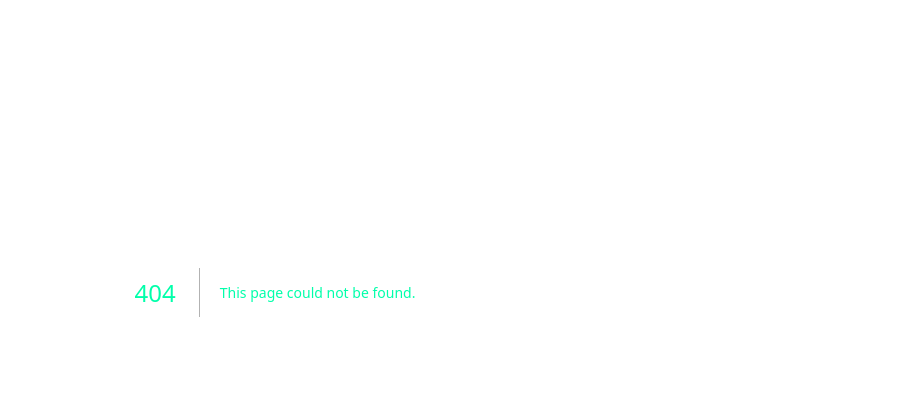
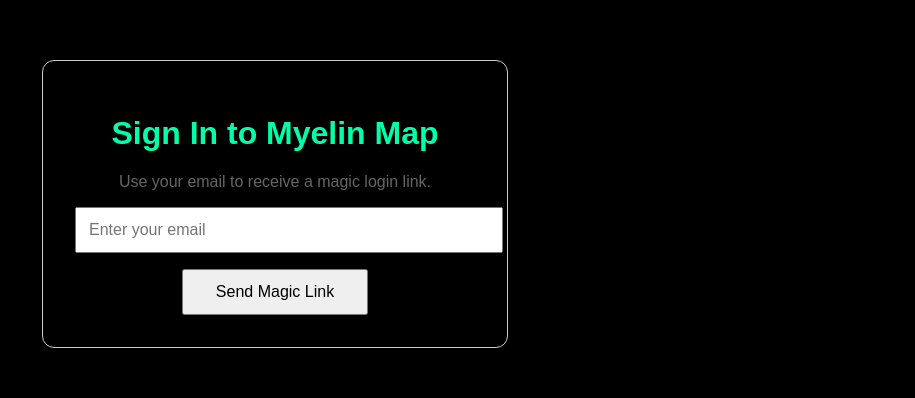
Before and after one commit to bl0ckchained/myelinmap, a Next.js app: page /signin in a window 1280 px wide. Before the commit this address had no page. Shown: the part 108-506 px from the top of the page, without its empty margins (365-1280 px from the left). Built offline with nearby package versions, Linux system fonts and the light colour scheme; no server answers.

Commit message:
added signin page and updated dashboard

```diff
--- /dev/null
+++ b/pages/signin.tsx
@@ -0,0 +1,65 @@
+import { useState, useEffect } from "react";
+import { useRouter } from "next/router";
+import { createClient } from "@supabase/supabase-js";
+
+const supabase = createClient(
+  process.env.NEXT_PUBLIC_SUPABASE_URL!,
+  process.env.NEXT_PUBLIC_SUPABASE_ANON_KEY!
+);
+
+export default function SignIn() {
+  const [email, setEmail] = useState("");
+  const [message, setMessage] = useState("");
+  const router = useRouter();
+
+  // Redirect if already signed in
+  useEffect(() => {
+    supabase.auth.getSession().then(({ data: { session } }) => {
+      if (session) router.push("/dashboard");
+    });
+  }, [router]);
+
+  const handleLogin = async (e: React.FormEvent) => {
+    e.preventDefault();
+
+    const { error } = await supabase.auth.signInWithOtp({
+      email,
+      options: {
+        emailRedirectTo: `${window.location.origin}/dashboard`,
+      },
+    });
+
+    if (error) {
+      setMessage("There was an error. Please try again.");
+      console.error(error.message);
+    } else {
+      setMessage("Check your email for a magic link!");
+    }
+  };
+
+  return (
+    <main style={{ minHeight: "70vh", display: "flex", justifyContent: "center", alignItems: "center" }}>
+      <form onSubmit={handleLogin} style={{ width: "100%", maxWidth: "400px", padding: "2rem", border: "1px solid #ccc", borderRadius: "12px", textAlign: "center" }}>
+        <h1>Sign In to Myelin Map</h1>
+        <p style={{ marginBottom: "1rem", color: "#666" }}>Use your email to receive a magic login link.</p>
+
+        <input
+          type="email"
+          placeholder="Enter your email"
+          value={email}
+          onChange={(e) => setEmail(e.target.value)}
+          required
+          style={{ width: "100%", padding: "0.75rem", marginBottom: "1rem", fontSize: "1rem" }}
+        />
+        <button
+          type="submit"
+          style={{ padding: "0.75rem 2rem", fontSize: "1rem", cursor: "pointer" }}
+        >
+          Send Magic Link
+        </button>
+
+        {message && <p style={{ marginTop: "1rem", color: "#007bff" }}>{message}</p>}
+      </form>
+    </main>
+  );
+}
```
Also changed, not shown: pages/dashboard.tsx (+27 -18 lines).
